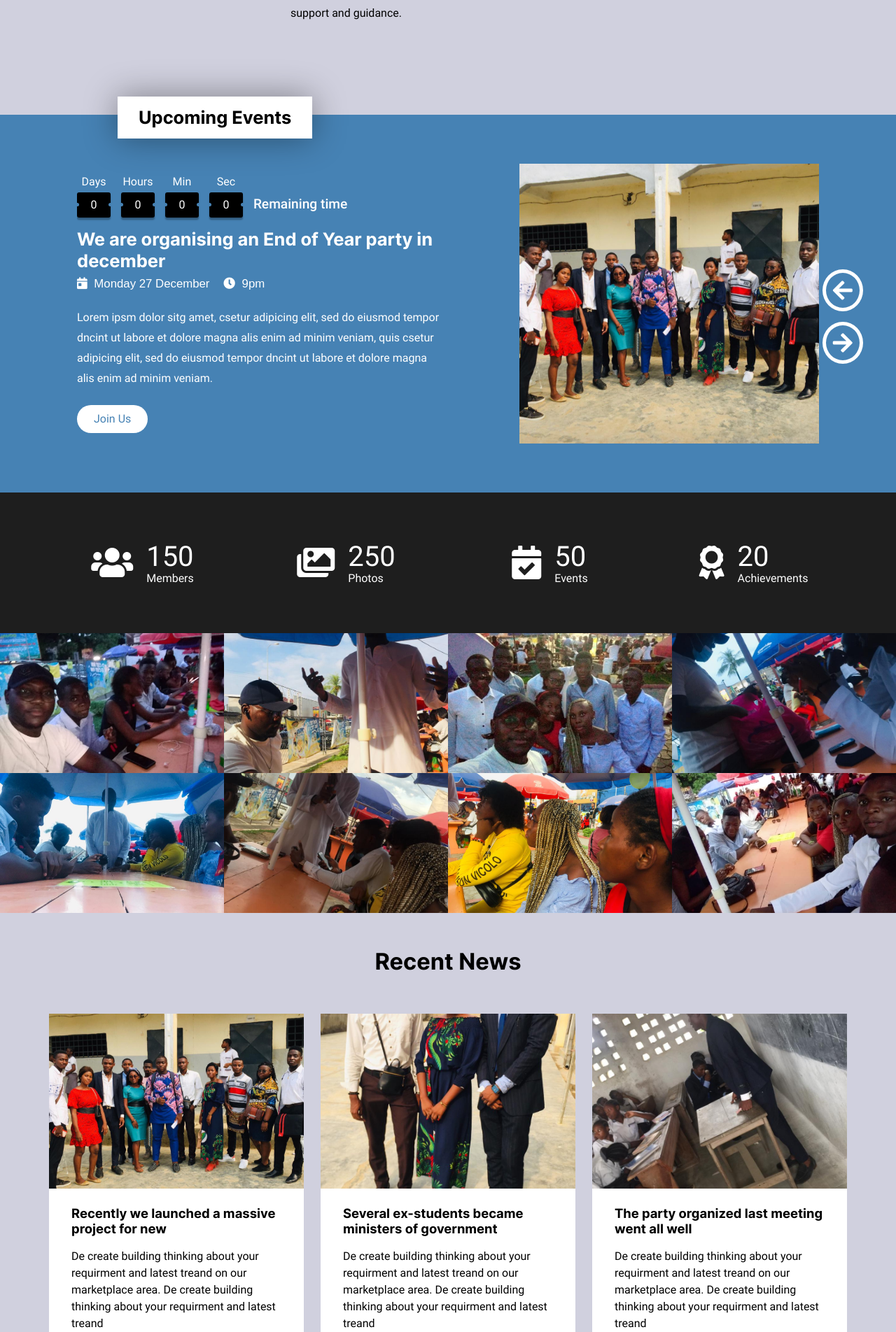
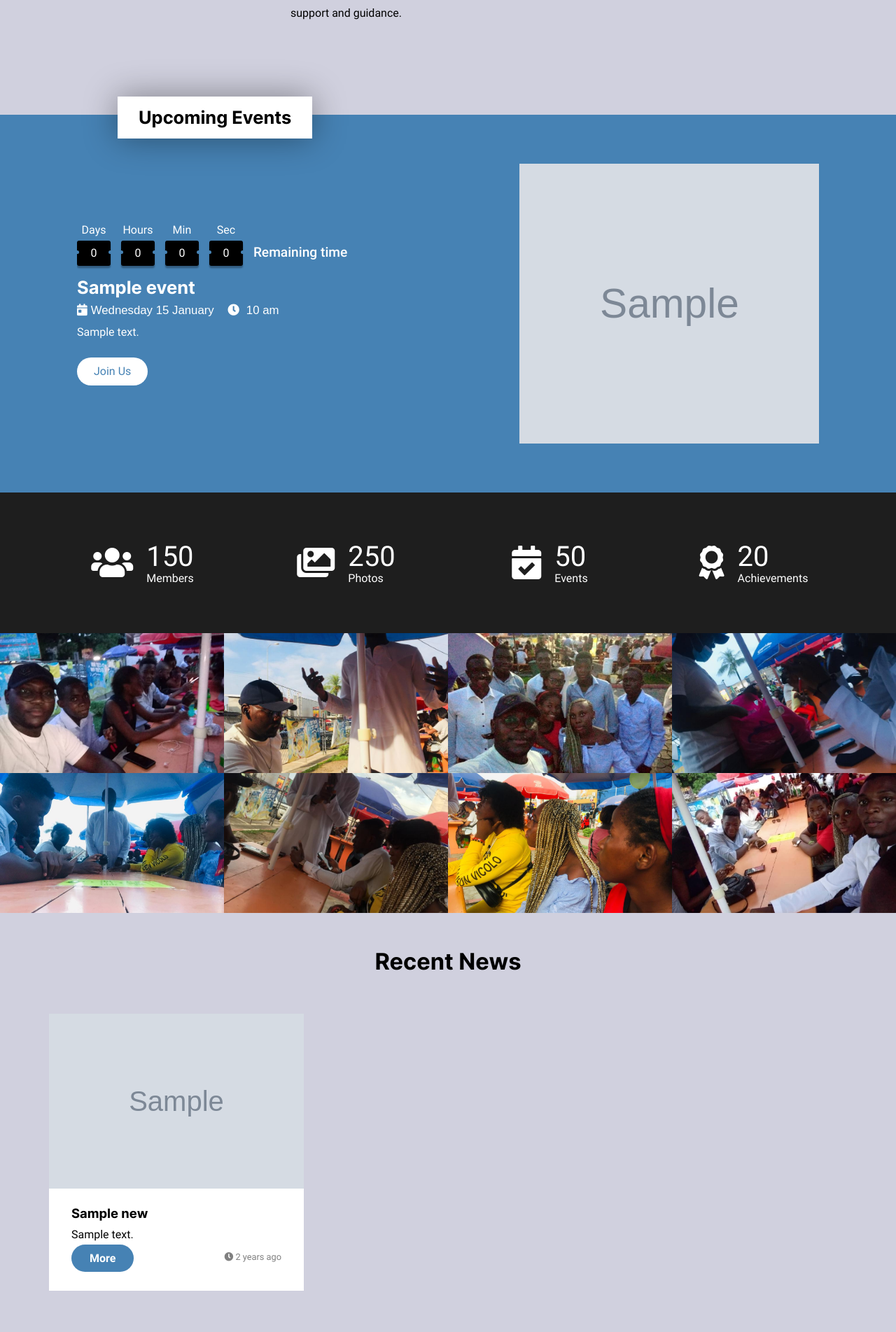
Before and after one commit to YvanTchuente/CADEXSA, a PHP site: page /app/index.php in a window 1280 px wide. Shown: the part 1860-3764 px from the top of the page at 70% size. Run offline with PHP 8.4, Linux system fonts and the light colour scheme; tables that the repository leaves empty hold one stand-in row (values such as "Sample post"); grey boxes marked "Sample" are stand-in pictures; classes that the project's autoload settings leave out are loaded by file name; some libraries are stand-ins or nearby versions; some web fonts are replaced.

Commit message:
Enhance Pagination in web pages listing items
Now there is just enough pagination buttons for a set of items and they're are functional

```diff
--- a/app/index.php
+++ b/app/index.php
@@ -1,4 +1,23 @@
-<?php require_once __DIR__ . '/config/index.php'; ?>
+<?php
+
+require_once __DIR__ . '/config/index.php';
+
+use Application\Database\Connection;
+use Application\CMS\News\NewsManager;
+use Application\DateTime\TimeDuration;
+use Application\CMS\Events\EventManager;
+use Application\MiddleWare\ServerRequest;
+
+$incoming_request =  (new ServerRequest())->initialize();
+$EventManager = new EventManager(Connection::Instance());
+$NewsManager = new NewsManager(Connection::Instance());
+
+$events = $EventManager->list(3);
+$news_articles = $NewsManager->list(3);
+
+// Define time difference object
+$timeDuration = new TimeDuration();
+?>
 <!DOCTYPE html>
 <html lang="en">
 
@@ -95,6 +114,7 @@
 			</div>
 		</div>
 	</div>
+	<?php if (!empty($events)) : ?>
 		<!-- Upcomming events slideshow -->
 		<div id="events">
 			<div class="ws-container">
@@ -104,13 +124,18 @@
 							<h2>Upcoming Events</h2>
 						</div>
 						<div id="event_carousel" class="carousel">
+							<?php
+							foreach ($events as $event) :
+								$eventID = $event->getID();
+								$preview = $EventManager->preview((int)$eventID);
+							?>
 								<div class="carousel-item">
 									<div class="event-grid-container">
 										<div>
 											<div class="display-table">
 												<div class="table-cell">
 													<div class="event-text">
-												<div class="countdown" data-date="2022-01-27 21:00:00">
+														<div class="countdown" data-date="<?= $preview['deadline']; ?>">
 															<div class="timer" id="day">
 																<span>Days</span>
 																<span>00</span>
@@ -131,115 +156,35 @@
 																<span>Remaining time</span>
 															</div>
 														</div>
-												<h2>We are organising an End of Year party in december</h2>
-												<h6><i class="fas fa-calendar-day"></i> Monday 27 December <i class="fas fa-clock"></i> 9pm</h6>
-												<p>Lorem ipsm dolor sitg amet, csetur adipicing elit, sed do eiusmod tempor dncint ut labore et dolore magna alis enim ad minim veniam, quis csetur adipicing elit, sed do eiusmod tempor dncint ut labore et dolore magna alis enim ad minim veniam.</p>
-												<a href="/events/event-article.php" class="event-link">Join us</a>
+														<h2><?= $preview['title']; ?></h2>
+														<h6><i class="fas fa-calendar-day"></i><?= date("l j F", strtotime($preview['deadline'])); ?> <i class="fas fa-clock"></i> <?= date("g a", strtotime($preview['deadline'])); ?></h6>
+														<?= $preview['body']; ?>
+														<a href="/events/<?= $eventID; ?>" class="event-link">Join us</a>
 													</div>
 												</div>
 											</div>
 										</div>
 										<div>
 											<div class="event_thumbnail">
-										<img src="static/images/gallery/img.jpg" alt="event_thumbnail" />
+												<img src="<?= $preview['thumbnail']; ?>" alt="event_thumbnail" />
 											</div>
 										</div>
 									</div>
 								</div>
-						<div class="carousel-item">
-							<div class="event-grid-container">
-								<div>
-									<div class="display-table">
-										<div class="table-cell">
-											<div class="event-text">
-												<div class="countdown" data-date="2022-09-25 04:30:00">
-													<div class="timer" id="day">
-														<span>Days</span>
-														<span>00</span>
+							<?php endforeach; ?>
 						</div>
-													<div class="timer" id="hour">
-														<span>Hours</span>
-														<span>00</span>
-													</div>
-													<div class="timer" id="minute">
-														<span>Min</span>
-														<span>00</span>
-													</div>
-													<div class="timer" id="second">
-														<span>Sec</span>
-														<span>00</span>
-													</div>
-													<div>
-														<span>Remaining time</span>
-													</div>
-												</div>
-												<h2>We are having a meeting at the president's home</h2>
-												<h6><i class="fas fa-calendar-day"></i> Saturday 31 July <i class="fas fa-clock"></i> 3pm</h6>
-												<p>Lorem ipsm dolor sitg amet, csetur adipicing elit, sed do eiusmod tempor dncint ut labore et dolore magna alis enim ad minim veniam, quis csetur adipicing elit, sed do eiusmod tempor dncint ut labore et dolore magna alis enim ad minim veniam.</p>
-												<a href="/events/event-article.php" class="event-link">Join us</a>
-											</div>
-										</div>
-									</div>
-								</div>
-								<div>
-									<div class="event_thumbnail">
-										<img src="static/images/gallery/img3.jpg" alt="event_thumbnail" />
-									</div>
-								</div>
-							</div>
-						</div>
-						<div class="carousel-item">
-							<div class="event-grid-container">
-								<div>
-									<div class="display-table">
-										<div class="table-cell">
-											<div class="event-text">
-												<div class="countdown" data-date="2022-01-27 21:00:00">
-													<div class="timer" id="day">
-														<span>Days</span>
-														<span>00</span>
-													</div>
-													<div class="timer" id="hour">
-														<span>Hours</span>
-														<span>00</span>
-													</div>
-													<div class="timer" id="minute">
-														<span>Min</span>
-														<span>00</span>
-													</div>
-													<div class="timer" id="second">
-														<span>Sec</span>
-														<span>00</span>
-													</div>
-													<div>
-														<span>Remaining time</span>
-													</div>
-												</div>
-												<h2>We are planning to become an non-profit organization</h2>
-												<h6><i class="fas fa-calendar-day"></i> Thursday 25 October<i class="fas fa-clock"></i> 4:30pm</h6>
-												<p>Lorem ipsm dolor sitg amet, csetur adipicing elit, sed do eiusmod tempor dncint ut labore et dolore magna alis enim ad minim veniam, quis csetur adipicing elit, sed do eiusmod tempor dncint ut labore et dolore magna alis enim ad minim veniam.</p>
-												<a href="/events/event-article.php" class="event-link">Join us</a>
-											</div>
-										</div>
-									</div>
-								</div>
-								<div>
-									<div class="event_thumbnail">
-										<img src="static/images/gallery/img2.jpg" alt="event_thumbnail" />
-									</div>
-								</div>
-							</div>
-						</div>
-					</div>
+						<?php if (count($events) > 1) : ?>
 							<!-- Carousel controls -->
 							<div class="event_nav carousel-nav">
 								<button class="event_btn" data-ride="prev"><i class="fas fa-arrow-left fa-lg"></i></button>
 								<button class="event_btn" data-ride="next"><i class="fas fa-arrow-right fa-lg"></i></button>
 							</div>
+						<?php endif; ?>
 					</div>
 				</div>
 			</div>
 		</div>
+	<?php endif; ?>
 	<!-- General informations -->
 	<div id="info_box">
 		<div class="ws-container">
@@ -294,43 +239,33 @@
 		<div><img src="static/images/gallery/img11.jpg" /></div>
 		<div><img src="static/images/gallery/img12.jpg" /></div>
 	</div>
+	<?php if (!empty($news_articles)) : ?>
 		<!-- Latest News Sections -->
 		<div id="news" class="content_block">
 			<div class="ws-container">
 				<h1>Recent News</h1>
 				<div class="grid-container">
+					<?php
+					foreach ($news_articles as $article) :
+						$articleID = $article->getID();
+						$preview = $NewsManager->preview((int)$articleID, $timeDuration);
+						$preview['body'] = preg_replace('/<\/?(strong|b)>/', '', $preview['body']);
+					?>
 						<div>
 							<article class="news-item">
-						<div class="news-thumb"><img src="static/images/gallery/img.jpg" alt="news image"></div>
+								<div class="news-thumb"><img src="<?= $preview['thumbnail']; ?>" alt="news image"></div>
 								<div class="news-content">
-							<h5><a href="#">Recently we launched a massive project for new</a></h5>
-							<p>De create building thinking about your requirment and latest treand on our marketplace area. De create building thinking about your requirment and latest treand</p>
-							<div class="news-item-footer"><a href="" class="news-link">More</a><span><i class="fas fa-clock"></i> 1 day ago</span></div>
+									<h5><a href="/news/articles/<?= $articleID; ?>"><?= $preview['title']; ?></a></h5>
+									<?= $preview['body']; ?>
+									<div class="news-item-footer"><a href="/news/articles/<?= $articleID; ?>" class="news-link">More</a><span><i class="fas fa-clock"></i> <?= $preview['timeDiff']; ?></span></div>
 								</div>
 							</article>
 						</div>
-				<div>
-					<article class="news-item">
-						<div class="news-thumb"><img src="static/images/gallery/img3.jpg" alt="news image"></div>
-						<div class="news-content">
-							<h5><a href="#">Several ex-students became ministers of government</a></h5>
-							<p>De create building thinking about your requirment and latest treand on our marketplace area. De create building thinking about your requirment and latest treand</p>
-							<div class="news-item-footer"><a href="" class="news-link">More</a><span><i class="fas fa-clock"></i> 5 hours ago</span></div>
-						</div>
-					</article>
-				</div>
-				<div>
-					<article class="news-item">
-						<div class="news-thumb"><img src="static/images/gallery/img2.jpg" alt="news image"></div>
-						<div class="news-content">
-							<h5><a href="#">The party organized last meeting went all well</a></h5>
-							<p>De create building thinking about your requirment and latest treand on our marketplace area. De create building thinking about your requirment and latest treand</p>
-							<div class="news-item-footer"><a href="" class="news-link">More</a><span><i class="fas fa-clock"></i> 5 months ago</span></div>
+					<?php endforeach; ?>
 				</div>
 			</div>
 		</div>
-		</div>
-	</div>
+	<?php endif; ?>
 	<!-- Testimonials section -->
 	<div id="testimonials" class="content_block">
 		<div class="ws-container">
```
Also changed, not shown: app/events/index.php (+21 -9 lines), app/gallery/index.php (+30 -12 lines), app/gallery/picture.php (+8 -4 lines), app/library/CMS/Paginator.php (added, +99 -0 lines), app/news/index.php (+33 -19 lines). Lines whose indentation alone changed are shown as unchanged.
